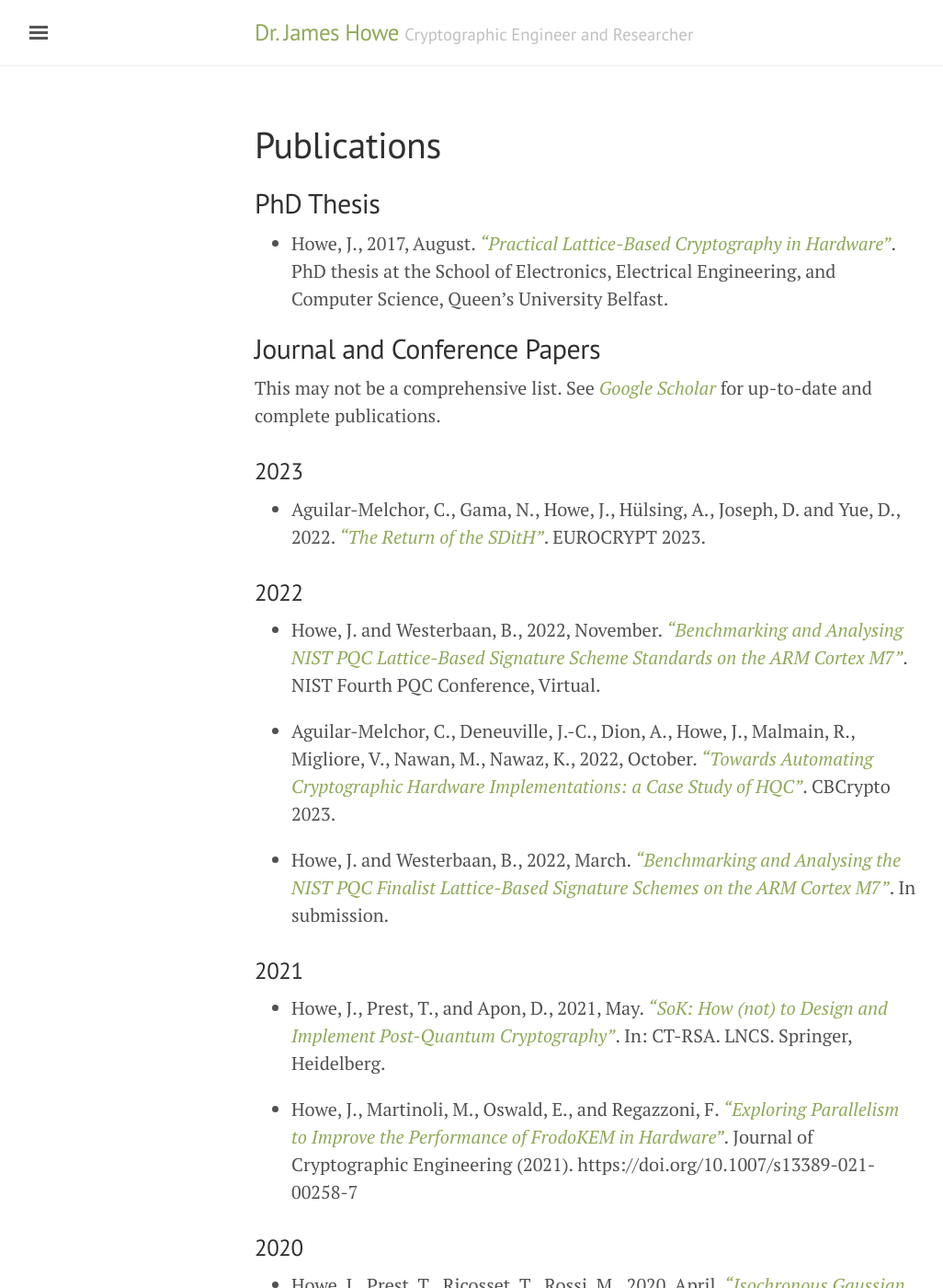
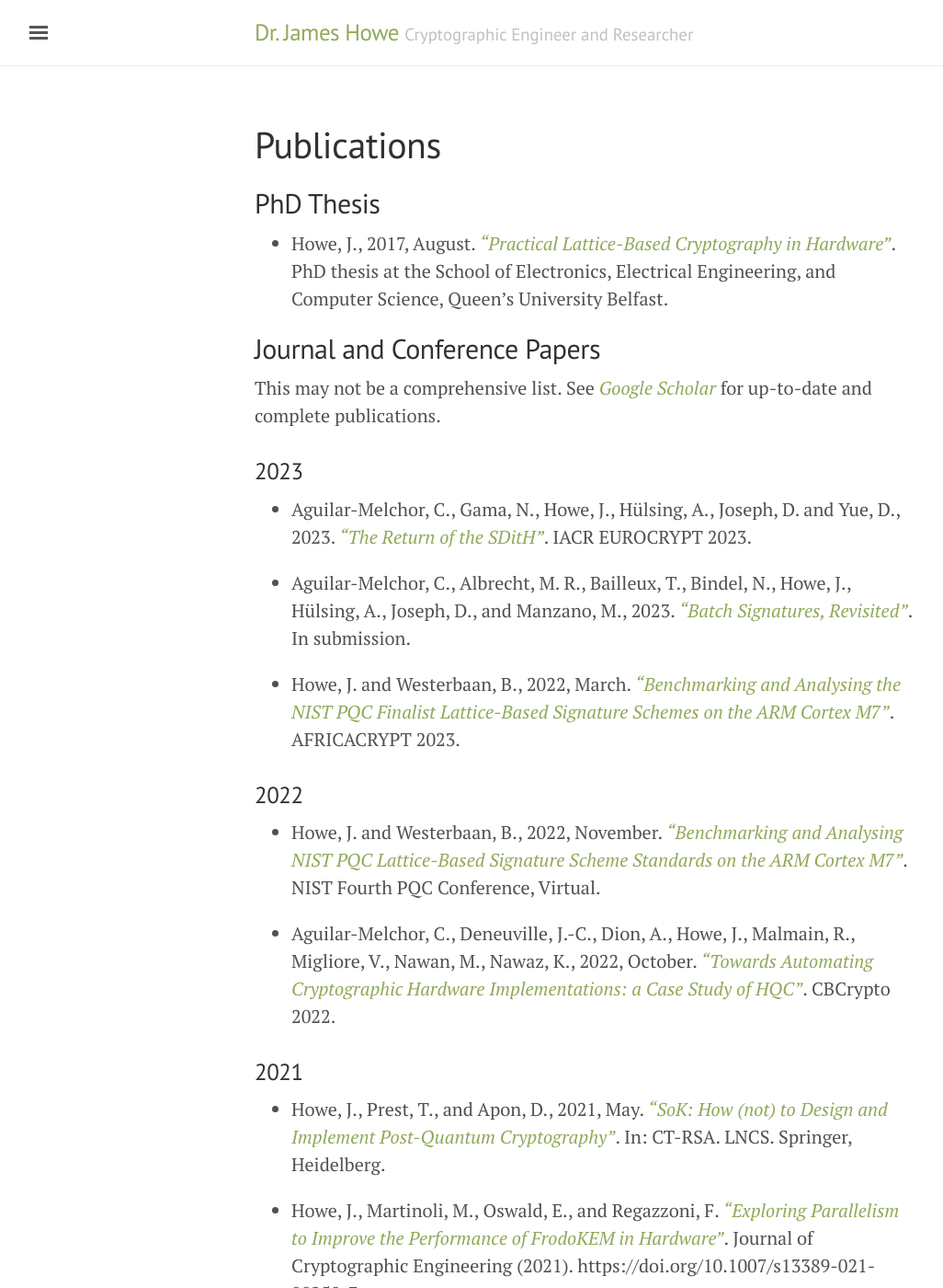
Before and after one commit to jameshoweee/jameshoweee.github.io, a Jekyll site: the page built from papers.md, in a window 1280 px wide and 1400 px high. Shown: the whole window at 92% size, without its empty margins (3-1029 px from the left). Built offline with Jekyll 4.4.1, drawn with Linux system fonts in a browser that asks for light colours.

Commit message:
Update papers.md

```diff
--- a/papers.md
+++ b/papers.md
@@ -13,15 +13,18 @@ See [*Google Scholar*](https://scholar.google.co.uk/citations?user=LItUNn4AAAAJ&
 
 ### 2023
 
-* Aguilar-Melchor, C., Gama, N., Howe, J., Hülsing, A., Joseph, D. and Yue, D., 2022. [*"The Return of the SDitH"*](https://eprint.iacr.org/2022/1645.pdf). EUROCRYPT 2023.
+* Aguilar-Melchor, C., Gama, N., Howe, J., Hülsing, A., Joseph, D. and Yue, D., 2023. [*"The Return of the SDitH"*](https://eprint.iacr.org/2022/1645.pdf). IACR EUROCRYPT 2023.
+
+* Aguilar-Melchor, C., Albrecht, M. R., Bailleux, T., Bindel, N., Howe, J., Hülsing, A., Joseph, D., and Manzano, M., 2023. [*"Batch Signatures, Revisited"*](https://eprint.iacr.org/2023/492.pdf). In submission.
+
+
+* Howe, J. and Westerbaan, B., 2022, March. [*"Benchmarking and Analysing the NIST PQC Finalist Lattice-Based Signature Schemes on the ARM Cortex M7"*](https://eprint.iacr.org/2022/405.pdf). AFRICACRYPT 2023.
 
 ### 2022
 
 * Howe, J. and Westerbaan, B., 2022, November. [*"Benchmarking and Analysing NIST PQC Lattice-Based Signature Scheme Standards on the ARM Cortex M7"*](https://csrc.nist.gov/csrc/media/Events/2022/fourth-pqc-standardization-conference/documents/papers/benchmarking-and-analysiing-nist-pqc-lattice-based-pqc2022.pdf). NIST Fourth PQC Conference, Virtual.
 
-* Aguilar-Melchor, C., Deneuville, J.-C., Dion, A., Howe, J., Malmain, R., Migliore, V., Nawan, M., Nawaz, K., 2022, October. [*"Towards Automating Cryptographic Hardware Implementations: a Case Study of HQC"*](https://eprint.iacr.org/2022/1425.pdf). CBCrypto 2023.
-
-* Howe, J. and Westerbaan, B., 2022, March. [*"Benchmarking and Analysing the NIST PQC Finalist Lattice-Based Signature Schemes on the ARM Cortex M7"*](https://eprint.iacr.org/2022/405.pdf). In submission.
+* Aguilar-Melchor, C., Deneuville, J.-C., Dion, A., Howe, J., Malmain, R., Migliore, V., Nawan, M., Nawaz, K., 2022, October. [*"Towards Automating Cryptographic Hardware Implementations: a Case Study of HQC"*](https://eprint.iacr.org/2022/1425.pdf). CBCrypto 2022.
 
 ### 2021
 * Howe, J., Prest, T., and Apon, D., 2021, May. [*"SoK: How (not) to Design and Implement Post-Quantum Cryptography"*](https://eprint.iacr.org/2021/462.pdf). In: CT-RSA. LNCS. Springer, Heidelberg.
```
